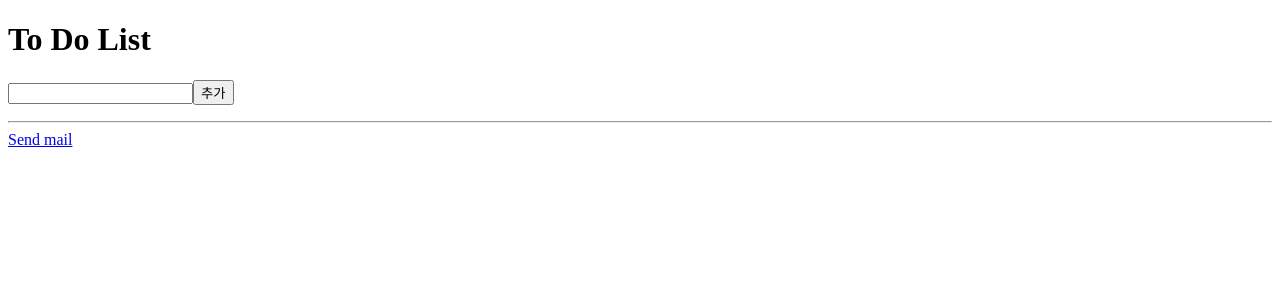
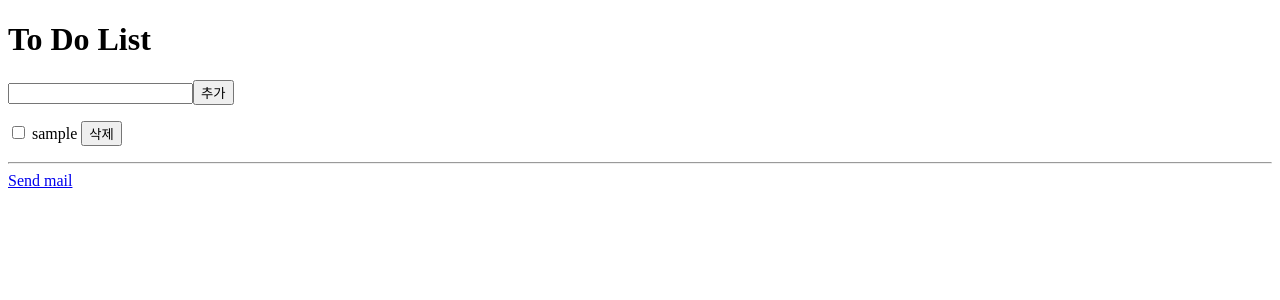
Before and after one commit to nghy97/ToDoList, a Vue app: page / in a window 1280 px wide. Shown: the top 300 px of the page. Built offline with nearby package versions, Linux system fonts and the light colour scheme.

Commit message:
Add sample

```diff
--- a/src/App.vue
+++ b/src/App.vue
@@ -24,7 +24,7 @@ export default {
   },
   data() {
     return {
-      toDos: []
+      toDos: [{ toDo: "sample", key: new Date().getTime(), completed: false }]
     };
   },
   methods: {
```
